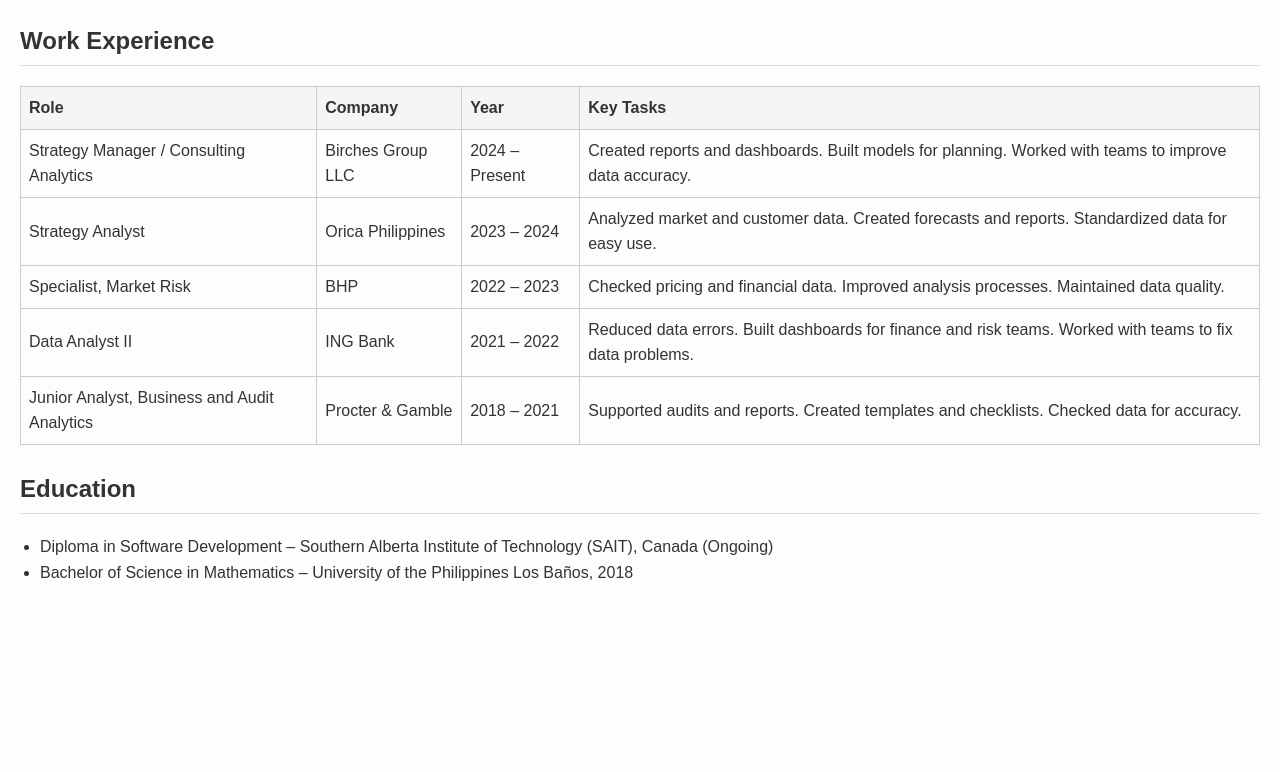
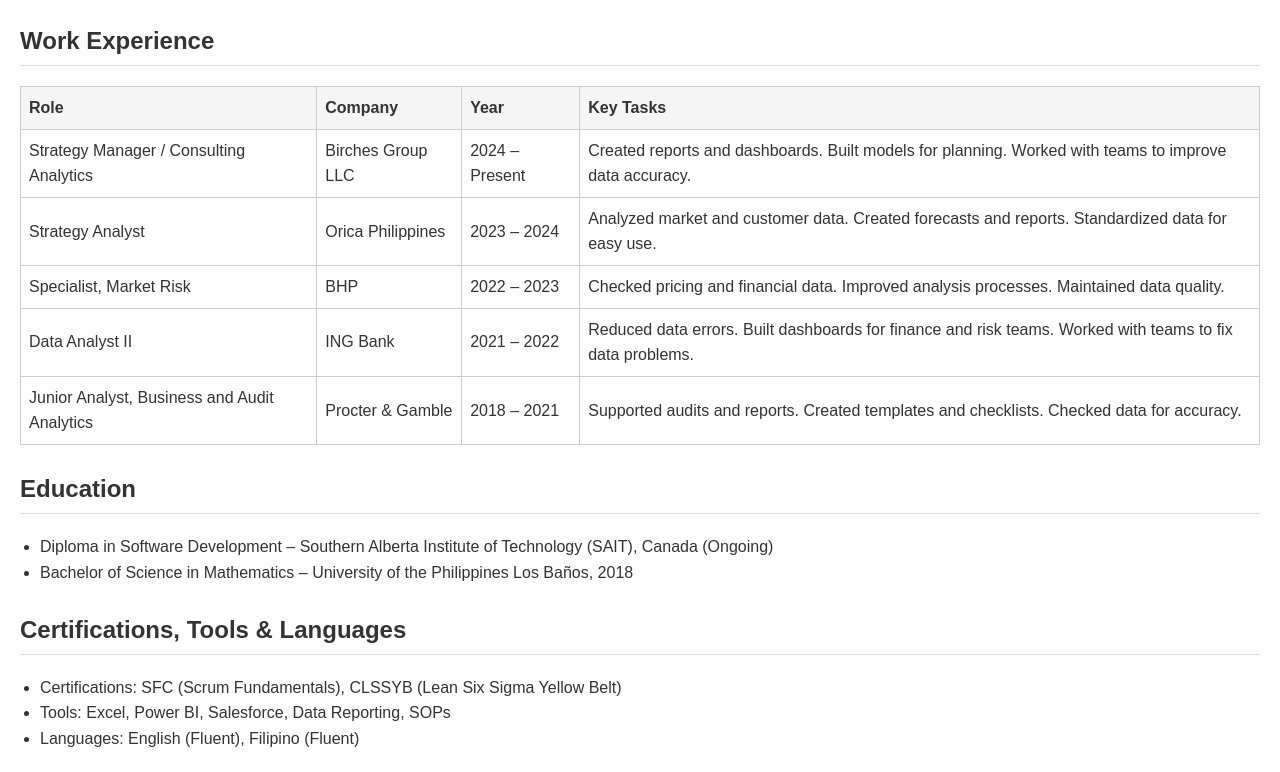
Before and after one commit to marycoloma/Assignment, a plain HTML site: page resume.html in a window 1280 px wide. Shown: the part 739-1511 px from the top of the page. Before the commit the page ends 1345 px from the top, so only its background shows below. Drawn offline with Linux system fonts and the light colour scheme.

Commit message:
tools and cert edit

```diff
--- a/resume.html
+++ b/resume.html
@@ -171,6 +171,17 @@
           </li>
         </ul>
       </section>
+      <section>
+        <h2>Certifications, Tools & Languages</h2>
+        <ul>
+          <li>
+            Certifications: SFC (Scrum Fundamentals), CLSSYB (Lean Six Sigma
+            Yellow Belt)
+          </li>
+          <li>Tools: Excel, Power BI, Salesforce, Data Reporting, SOPs</li>
+          <li>Languages: English (Fluent), Filipino (Fluent)</li>
+        </ul>
+      </section>
     </main>
   </body>
 </html>
```
